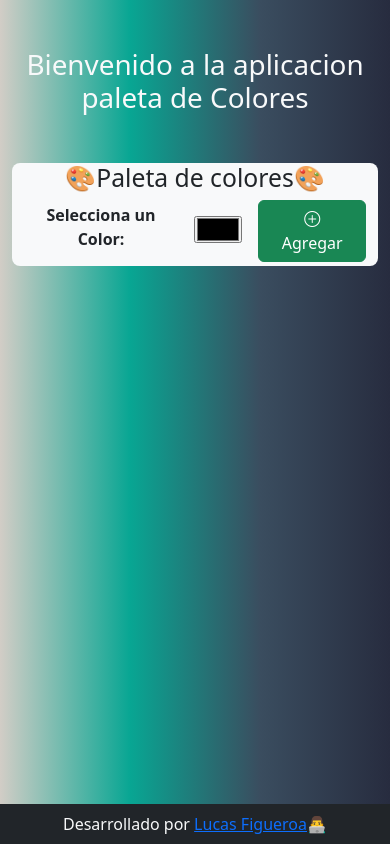
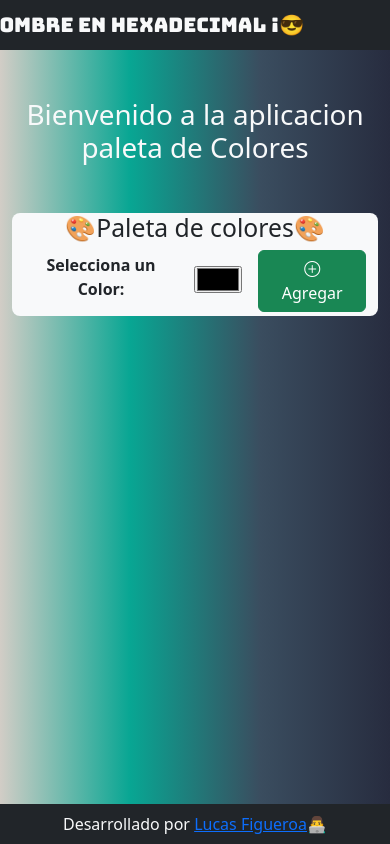
Before and after one commit to Lucaspozziok64/paletaColores-frontend, a React (Vite) app: page / in a window 390 px wide. Built offline with nearby package versions, Linux system fonts and the light colour scheme.

Commit message:
agregue nav con texto corredizo de izquierda a derecha, agregue direccion rtl para que el texto corra de derecha a izquierda y agregue fuente para el texto nav

```diff
--- a/src/App.jsx
+++ b/src/App.jsx
@@ -65,6 +65,11 @@ function App() {
 
   return (
     <>
+      <nav dir="rtl" className="bg-dark text-light">
+        <div className="texto-corredizo fs-5">
+          😎¡ Elegi tu color favorito y obtene su nombre en Hexadecimal !🎨
+        </div>
+      </nav>
       <main className="container">
         <h1 className="text-center text-light my-5">
           Bienvenido a la aplicacion paleta de Colores
@@ -90,7 +95,10 @@ function App() {
         </Row>
       </main>
       <footer className="bg-dark text-center text-light p-2">
-        <p className="mb-0">Desarrollado por <a href="https://github.com/Lucaspozziok64">Lucas Figueroa</a>👨‍💻</p>
+        <p className="mb-0">
+          Desarrollado por{" "}
+          <a href="https://github.com/Lucaspozziok64">Lucas Figueroa</a>👨‍💻
+        </p>
       </footer>
     </>
   );
--- a/src/index.css
+++ b/src/index.css
@@ -1,3 +1,5 @@
+@import url("https://fonts.googleapis.com/css2?family=Bungee&display=swap");
+
 #root {
   display: flex;
   flex-direction: column;
@@ -22,8 +24,59 @@ main {
   flex-grow: 1;
 }
 
+nav {
+  padding: 10px;
+  overflow: hidden;
+  direction: rtl;
+  white-space: nowrap;
+}
+
+.texto-corredizo {
+  display: inline-block;
+  animation: moverTexto 10s linear infinite;
+  font-family: "Bungee", sans-serif;
+  font-weight: 400;
+  font-style: normal;
+}
+
+@keyframes moverTexto {
+  0% {
+    transform: translateX(
+      100%
+    ); /* Comienza fuera de la pantalla a la derecha */
+  }
+  100% {
+    transform: translateX(
+      -250%
+    ); /* Termina fuera de la pantalla a la izquierda */
+  }
+}
+
 .cardColores {
   box-shadow: -1px 3px 17px 4px rgba(231, 235, 22, 1);
   -webkit-box-shadow: -1px 3px 17px 4px rgba(231, 235, 22, 1);
   -moz-box-shadow: -1px 3px 17px 4px rgba(231, 235, 22, 1);
 }
+
+@media (max-width: 767px) {
+  .texto-corredizo {
+  display: inline-block;
+  animation: moverTexto 10s linear infinite;
+  font-family: "Bungee", sans-serif;
+  font-weight: 400;
+  font-style: normal;
+}
+
+@keyframes moverTexto {
+  0% {
+    transform: translateX(
+      100%
+    );
+  }
+  100% {
+    transform: translateX(
+      -100%
+    );
+  }
+}
+}
```
